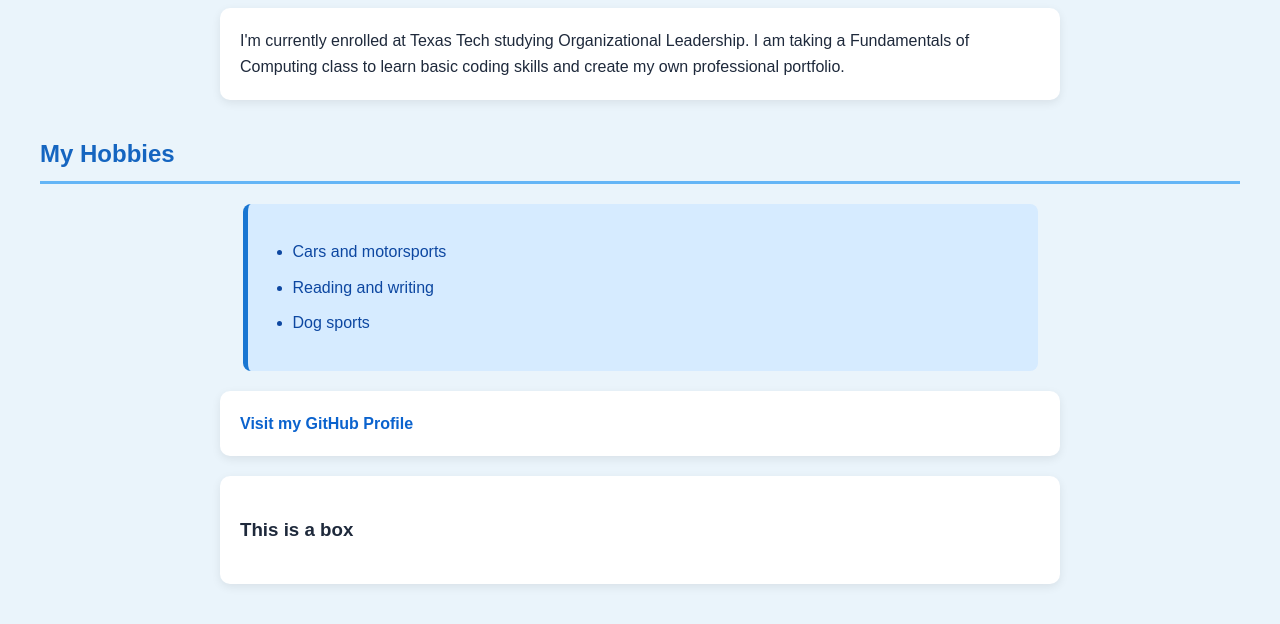
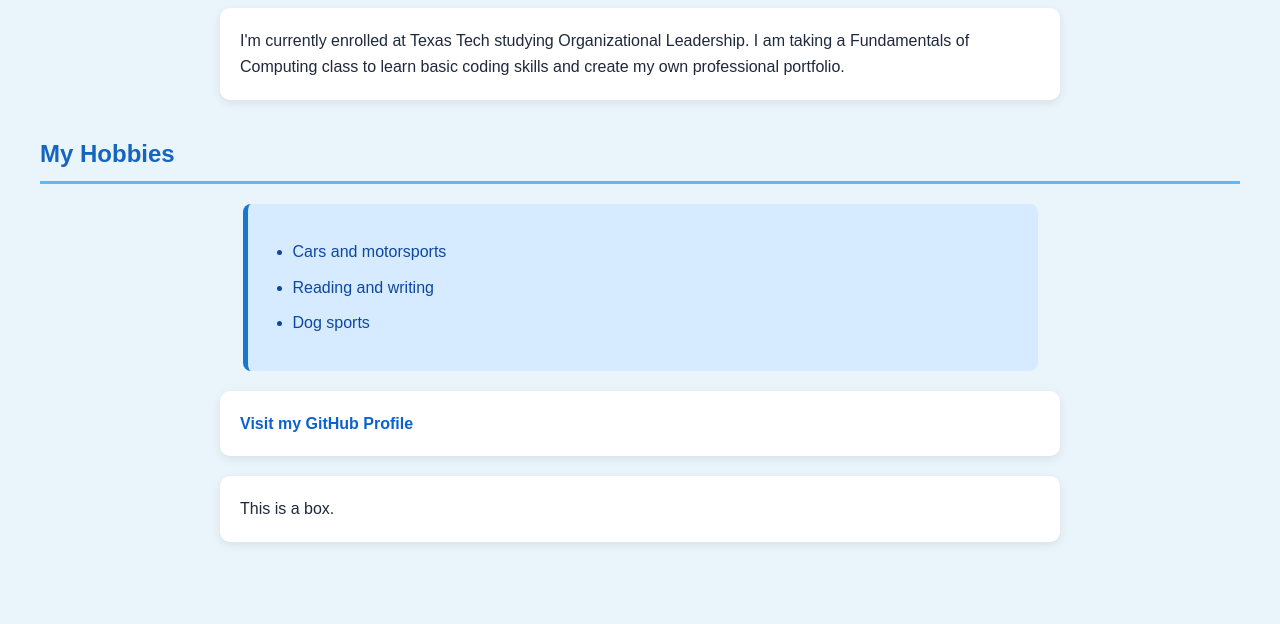
Before and after one commit to SunnyWrites/Project-01, a plain HTML site: page index.html in a window 1280 px wide. Shown: the part 168-792 px from the top of the page. Drawn offline with Linux system fonts and the light colour scheme.

Commit message:
Replace header box with simple text box

```diff
--- a/index.html
+++ b/index.html
@@ -23,8 +23,6 @@
             Visit my GitHub Profile
         </a>
     </p>
-    <div>
-        <h3>This is a box</h3>
-    </div>
 </body>
+    <div>This is a box.</div>
 </html>
```
